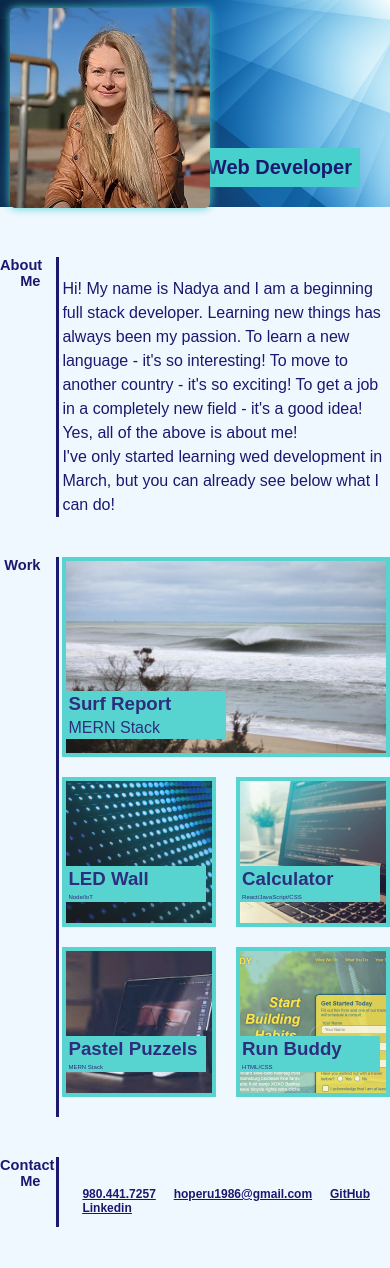
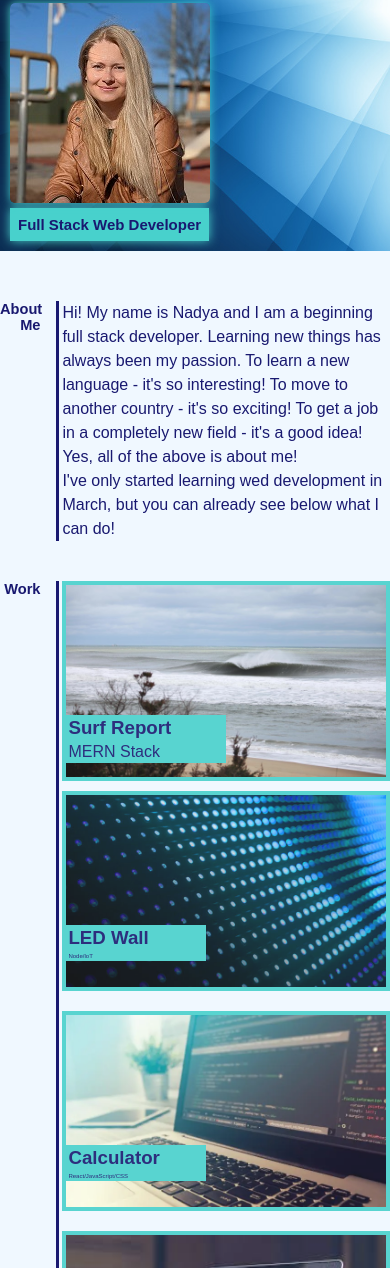
Before and after one commit to NadyaSlb/Portfolio, a plain HTML site: page index.html in a window 390 px wide. Shown: the part 152-1420 px from the top of the page. Drawn offline with Linux system fonts and the light colour scheme.

Commit message:
final css

```diff
--- a/assets/css/Style.css
+++ b/assets/css/Style.css
@@ -72,7 +72,6 @@ header nav ul {
     justify-content: right;
     flex-wrap: wrap;
     align-items: flex-start;
-    background-attachment: fixed;
     background-position: 80%;
     margin:0 0 50px;
     position: relative;
@@ -86,6 +85,7 @@ header nav ul {
     padding: 8px;
     margin: 150px 30px 20px 0;
     color: var(--primary-color);
+    box-shadow: 0 0 10px var(--secondary-color);
 }
 
 .hero img {
@@ -190,10 +190,10 @@ justify-content: space-between;
 
 .small-boxes {
     width: 100%;
-    margin: 10px auto;
     display: flex;
     flex-wrap: wrap;
     justify-content: space-between;
+    margin: 0;
 }
 
 .led:hover {
@@ -207,7 +207,7 @@ justify-content: space-between;
     background-size: cover;
     background-position: center;
     display: block;
-    width: 47%;
+    width: 49%;
     height: 200px;
     position: relative;
     margin: 10px 10px 10px 0;
@@ -220,7 +220,7 @@ justify-content: space-between;
     background-size: cover;
     background-position: center;
     display: block;
-    width: 47%;
+    width: 49%;
     height: 200px;
     position: relative;
     margin: 10px 0 10px 0px;
@@ -238,7 +238,7 @@ justify-content: space-between;
     background-size: cover;
     background-position: center;
     display: block;
-    width: 47%;
+    width: 49%;
     height: 200px;
     position: relative;
     margin: 0 30px 20px 0;
@@ -257,7 +257,7 @@ justify-content: space-between;
     background-size: cover;
     background-position: center;
     display: block;
-    width: 47%;
+    width: 49%;
     height: 200px;
     position: relative;
     margin: 10px 0 10px 0px;
@@ -344,12 +344,20 @@ justify-content: space-between;
         padding-left: 10px;
     }
 
+    header nav ul li a {
+        font-size: 4vw;
+    }
+
     .hero img {
         left: 10px;
     }
 
     .hero h2 {
-        font-size: 20px;
+        font-size: 1.55vw;
+    }
+
+    .about-text {
+        padding: 0;
     }
     .surf {
         height: 200px;
@@ -364,27 +372,35 @@ justify-content: space-between;
     }
 
     .led {
-        height: 150px;
+        height: 200px;
+        width: 100%;
+        margin-right: 0;
     }
 
     .calc {
-        height: 150px;
+        height: 200px;
+        width: 100%;
+        margin-right: 0;
     }
 
     .pastel {
-        height: 150px;
+        height: 200px;
+        width: 100%;
+        margin-right: 0;
     }
 
     .run {
-        height: 150px;
+        height: 200px;
+        width: 100%;
+        margin-right: 0;
     }
 
     .small-boxes h3 {
-        top: 85px;
+        top: 130px;
     }
 
     .small-boxes p {
-        top: 85px;
+        top: 130px;
         font-size: 1.55vw;
         width: 140px;
 
@@ -395,17 +411,35 @@ justify-content: space-between;
     }
 
     .contacts ul {
-        padding-top: 30px;
+        padding-top: 0px;
         padding-bottom: 20px;
-        font-size: 12px;
+        font-size: 3vw;
+        line-height: 1.5;
+        margin-right: 3%;
+
     }
 
     .contacts a {
-        font-size: 12px;
+        font-size: 3vw;
+        line-height: 1.5;
     }
 
     .contacts {
-        height: 70px;
-        align-items: unset;
+        height: 30px;
+    }
+
+    .hero {
+        justify-content: space-between;
+    }
+
+    .hero img {
+        top: 5px;
+        bottom: 5px;
+    }
+
+    .hero h2 {
+        font-size: 15px;
+        float: left;
+        margin: 210px 0 10px 10px;
     }
 }
```
